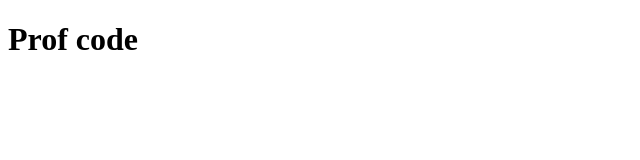
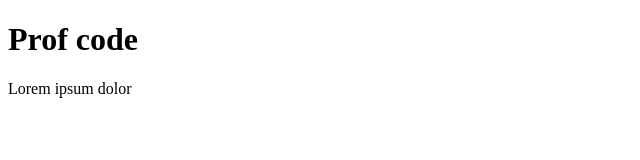
Before and after one commit to HigorVtl/profcode, a plain HTML site: page index.html in a window 1280 px wide. Shown: the whole page, without its empty margins (0-640 px from the left). Drawn offline with Linux system fonts and the light colour scheme.

Commit message:
baguncinha

```diff
--- a/index.html
+++ b/index.html
@@ -7,5 +7,6 @@
 </head>
 <body>
     <h1>Prof code</h1>
+    Lorem ipsum dolor
 </body>
 </html>
```
